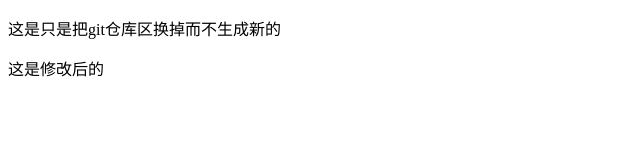
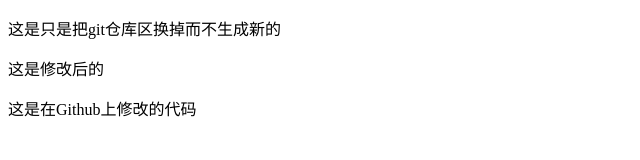
Before and after one commit to lianxi-asen/git, a plain HTML site: page index.html in a window 1280 px wide. Shown: the whole page, without its empty margins (0-640 px from the left). Drawn offline with Linux system fonts and the light colour scheme.

Commit message:
这是Github上修改的

```diff
--- a/index.html
+++ b/index.html
@@ -11,5 +11,6 @@
  <body>
 	<p>这是只是把git仓库区换掉而不生成新的</p>
 	<p>这是修改后的</p>
+         <p>这是在Github上修改的代码</p>
  </body>
 </html>
```
